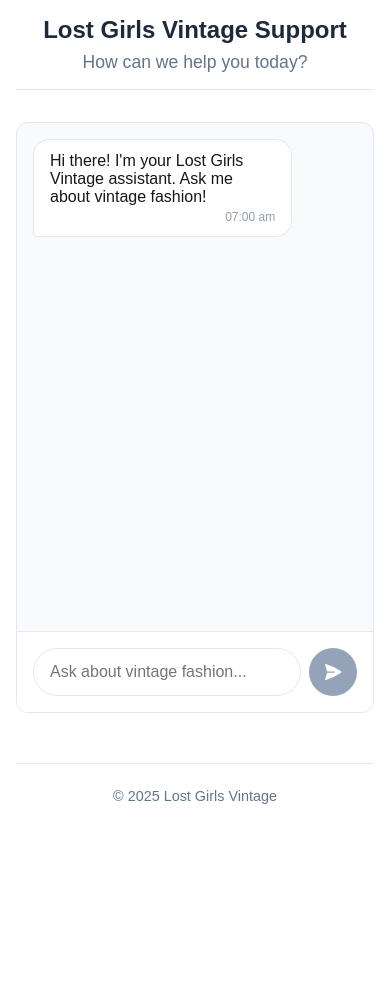
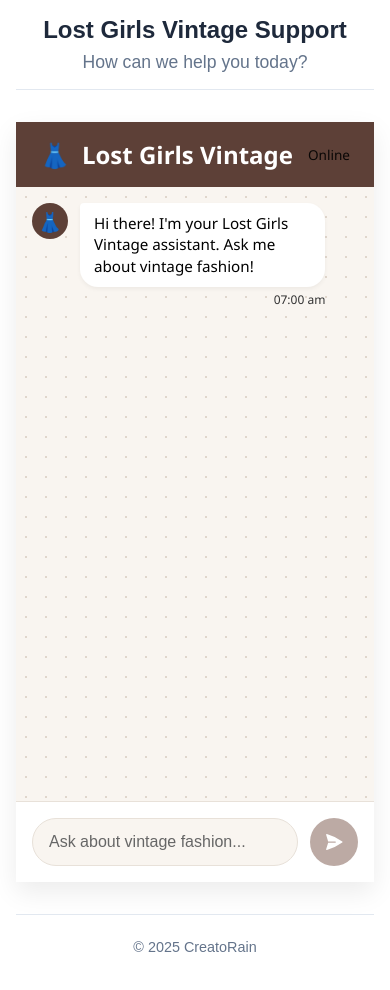
Before and after one commit to eaisdotinc/candidate-take-home, a Next.js app: page / in a window 390 px wide. Shown: the top 990 px of the page. Before the commit the page ends 844 px from the top, so only its background shows below. Built offline with nearby package versions, Linux system fonts and the light colour scheme.

Commit message:
Final Commit

```diff
--- a/src/app/globals.css
+++ b/src/app/globals.css
@@ -1,14 +1,4 @@
-:root {
-  --background: #ffffff;
-  --foreground: #171717;
-}
 
-@media (prefers-color-scheme: dark) {
-  :root {
-    /* --background: #0a0a0a; */
-    /* --foreground: #ededed;  */
-  }
-}
 
 html,
 body {
--- a/src/app/layout.tsx
+++ b/src/app/layout.tsx
@@ -14,7 +14,7 @@
 });
 
 export const metadata: Metadata = {
-  title: "Create Next App",
+  title: "CreatoRain + Vishal",
   description: "Generated by create next app",
 };
 
--- a/src/app/page.tsx
+++ b/src/app/page.tsx
@@ -13,7 +13,7 @@
         <ChatInterface/>
       </main>
       <footer className={styles.footer}>
-        <p>© {new Date().getFullYear()} Lost Girls Vintage</p>
+        <p>© {new Date().getFullYear()}  CreatoRain</p>
       </footer>
     </div>
   );
--- a/src/components/chat/ChatInterface.module.css
+++ b/src/components/chat/ChatInterface.module.css
@@ -1,171 +1,219 @@
+/* Main Container */
 .chatContainer {
   display: flex;
   flex-direction: column;
-  height: 70vh;
+  height: 80vh;
   max-width: 800px;
-  margin: 0 auto;
-  border: 1px solid #e2e8f0;
-  border-radius: 12px;
+  margin: 2rem auto;
+  border-radius: 16px;
   overflow: hidden;
-  background-color: #f8fafc;
+  box-shadow: 0 10px 25px rgba(0, 0, 0, 0.08);
+  background-color: #f9f5f0;
+  font-family: 'Segoe UI', Tahoma, Geneva, Verdana, sans-serif;
+  color: #000000;
 }
 
+/* Header */
+.chatHeader {
+  display: flex;
+  justify-content: space-between;
+  align-items: center;
+  padding: 1rem 1.5rem;
+  background-color: #5d4037;
+  color: white;
+}
+
+.branding {
+  display: flex;
+  align-items: center;
+  gap: 12px;
+}
+
+.logo {
+  font-size: 1.5rem;
+  color: white;
+}
+
+.status {
+  font-size: 0.85rem;
+  opacity: 0.9;
+  color: #000000;
+}
+
+ /* Messages Container  */
 .messagesContainer {
   flex: 1;
-  padding: 1rem;
+  padding: 1.5rem;
   overflow-y: auto;
   display: flex;
   flex-direction: column;
-  gap: 0.75rem;
+  gap: 1rem;
+  background-color: #f9f5f0;
+  background-image: radial-gradient(#e0d6cc 1px, transparent 1px);
+  background-size: 20px 20px;
 }
 
+/* Message Styles */
 .message {
+  display: flex;
   max-width: 80%;
-  padding: 0.75rem 1rem;
-  border-radius: 1rem;
-  position: relative;
+  gap: 12px;
+  animation: fadeIn 0.3s ease-out;
+  flex-shrink: 0;
+}
+
+@keyframes fadeIn {
+  from { opacity: 0; transform: translateY(10px); }
+  to { opacity: 1; transform: translateY(0); }
 }
 
 .botMessage {
   align-self: flex-start;
-  background-color: white;
-  border: 1px solid #e2e8f0;
-  border-bottom-left-radius: 0.25rem;
 }
 
 .userMessage {
   align-self: flex-end;
-  background-color: #3b82f6;
+  flex-direction: row-reverse;
+}
+
+.botAvatar {
+  width: 36px;
+  height: 36px;
+  border-radius: 50%;
+  background-color: #5d4037;
   color: white;
-  border-bottom-right-radius: 0.25rem;
+  display: flex;
+  align-items: center;
+  justify-content: center;
+  flex-shrink: 0;
+  font-size: 1.2rem;
 }
 
 .messageContent {
-  word-wrap: break-word;
+  display: flex;
+  flex-direction: column;
+  min-width: 0;
+}
+
+.messageText {
+  padding: 12px 16px;
+  border-radius: 18px;
+  line-height: 1.4;
+  word-break: break-word;
+  white-space: pre-wrap;
+}
+
+.botMessage .messageText {
+  background-color: white;
+  color: #000000;
+  border-top-left-radius: 4px;
+  box-shadow: 0 2px 4px rgba(0, 0, 0, 0.05);
+}
+
+.userMessage .messageText {
+  background-color: #5d4037;
+  color: white;
+  border-top-right-radius: 4px;
 }
 
 .timestamp {
   font-size: 0.75rem;
-  opacity: 0.7;
-  margin-top: 0.25rem;
-  text-align: right;
+  margin-top: 4px;
+  color: #333333;
+  align-self: flex-end;
 }
 
 .userMessage .timestamp {
   color: rgba(255, 255, 255, 0.7);
 }
 
-.botMessage .timestamp {
-  color: #64748b;
-}
-
+/* Input Area */
 .inputContainer {
   display: flex;
   padding: 1rem;
-  border-top: 1px solid #e2e8f0;
   background-color: white;
+  border-top: 1px solid #e8e1d9;
 }
 
 .inputContainer input {
   flex: 1;
-  padding: 0.75rem 1rem;
-  border: 1px solid #e2e8f0;
-  border-radius: 2rem;
-  margin-right: 0.5rem;
+  padding: 12px 20px;
+  border: 1px solid #e8e1d9;
+  border-radius: 24px;
+  margin-right: 12px;
   font-size: 1rem;
   outline: none;
-  transition: border-color 0.2s;
+  transition: all 0.3s ease;
+  background-color: #f9f5f0;
+  color: #000000;
+}
+
+.inputContainer input::placeholder {
+  color: #666666;
 }
 
 .inputContainer input:focus {
-  border-color: #3b82f6;
+  border-color: #5d4037;
+  box-shadow: 0 0 0 2px rgba(93, 64, 55, 0.2);
 }
 
-.inputContainer button {
-  width: 3rem;
-  height: 3rem;
+.sendButton {
+  width: 48px;
+  height: 48px;
   border: none;
   border-radius: 50%;
-  background-color: #3b82f6;
+  background-color: #5d4037;
   color: white;
   cursor: pointer;
   display: flex;
   align-items: center;
   justify-content: center;
-  transition: background-color 0.2s;
+  transition: all 0.3s ease;
 }
 
-.inputContainer button:disabled {
-  background-color: #94a3b8;
+.sendButton:hover:not(:disabled) {
+  background-color: #3e2723;
+  transform: scale(1.05);
+}
+
+.sendButton:disabled {
+  background-color: #bcaaa4;
   cursor: not-allowed;
 }
 
-.inputContainer button svg {
-  width: 1.25rem;
-  height: 1.25rem;
+.sendButton svg {
+  width: 20px;
+  height: 20px;
+  color: white;
+}
+
+
+.typingContainer {
+  padding: 8px 16px;
 }
 
 .typingIndicator {
   display: flex;
-  gap: 0.25rem;
-  padding: 0.5rem 0;
+  align-items: center;
+  gap: 6px;
 }
-
-.typingIndicator span {
-  height: 0.5rem;
-  width: 0.5rem;
-  background-color: #64748b;
-  border-radius: 50%;
-  display: inline-block;
-  animation: bounce 1.5s infinite ease-in-out;
+.typingText {
+  background-color: white;
+  padding: 12px;
+  border-radius: 30%;
 }
-
-.typingIndicator span:nth-child(2) {
-  animation-delay: 0.2s;
-}
-
-.typingIndicator span:nth-child(3) {
-  animation-delay: 0.4s;
-}
-
-@keyframes bounce {
-  0%, 60%, 100% {
-    transform: translateY(0);
-  }
-  30% {
-    transform: translateY(-0.25rem);
-  }
-}
-.typingIndicator {
-    display: flex;
-    align-items: center;
-    height: 24px;
-    padding: 8px 0;
-}
-
 .typingDot {
   width: 8px;
   height: 8px;
-    margin: 0 2px;
-    background-color: #666;
+  background-color: #7a6b5e;
   border-radius: 50%;
   display: inline-block;
-    animation: typingAnimation 1.4s infinite ease-in-out;
+  animation: bounce 1.4s infinite ease-in-out;
 }
 
-.typingDot:nth-child(1) {
-    animation-delay: 0s;
-}
 
-.typingDot:nth-child(2) {
-    animation-delay: 0.2s;
-}
 
-.typingDot:nth-child(3) {
-    animation-delay: 0.4s;
-}
-
-@keyframes typingAnimation {
+@keyframes bounce {
   0%, 60%, 100% {
     transform: translateY(0);
     opacity: 0.6;
@@ -175,3 +223,31 @@
     opacity: 1;
   }
 }
+
+/* Responsive Design */
+@media (max-width: 768px) {
+  .chatContainer {
+    height: 90vh;
+    margin: 0;
+    border-radius: 0;
+  }
+
+  .message {
+    max-width: 90%;
+  }
+}
+
+@media (max-width: 480px) {
+  .messagesContainer {
+    padding: 1rem;
+  }
+
+  .messageText {
+    padding: 10px 14px;
+    font-size: 0.95rem;
+  }
+
+  .inputContainer input {
+    padding: 10px 16px;
+  }
+}
--- a/src/components/chat/ChatInterface.tsx
+++ b/src/components/chat/ChatInterface.tsx
@@ -9,8 +9,6 @@
     isUser: boolean;
     timestamp: Date;
 };
-
-
 
 export default function ChatInterface() {
     const [messages, setMessages] = useState<Message[]>([
@@ -26,7 +24,7 @@
     const [isBotTyping, setIsBotTyping] = useState(false);
     const messagesEndRef = useRef<HTMLDivElement>(null);
 
-    // Auto-scroll to bottom when messages change
+    // Auto-scroll to bottom
     useEffect(() => {
         messagesEndRef.current?.scrollIntoView({ behavior: 'smooth' });
     }, [messages, isBotTyping]);
@@ -51,8 +49,8 @@
         setIsBotTyping(true);
 
         try {
-            // Simulate typing delay before making the request
-            await new Promise(resolve => setTimeout(resolve, 500));
+            //   typing delay before making the request
+            await new Promise(resolve => setTimeout(resolve, 800));
 
             const response = await fetch(`/api?q=${encodeURIComponent(inputValue)}`, {
                 method: 'GET',
@@ -72,8 +70,8 @@
                 throw new Error(data.error);
             }
 
-            // Simulate typing delay before showing response
-            await new Promise(resolve => setTimeout(resolve, 0+ 0));
+            //  typing delay before showing response
+            await new Promise(resolve => setTimeout(resolve, 1000 + Math.random() * 1000));
 
             setMessages((prev) => [
                 ...prev,
@@ -103,13 +101,27 @@
 
     return (
         <div className={styles.chatContainer}>
+            <div className={styles.chatHeader}>
+                <div className={styles.branding}>
+                    <div className={styles.logo}>👗</div>
+                    <h2>Lost Girls Vintage</h2>
+                </div>
+                <div className={styles.status}>
+                    {isBotTyping ? 'Assistant is typing...' : 'Online'}
+                </div>
+            </div>
+
             <div className={styles.messagesContainer}>
                 {messages.map((message) => (
                     <div
                         key={message.id}
                         className={`${styles.message} ${message.isUser ? styles.userMessage : styles.botMessage}`}
                     >
-                        <div className={styles.messageContent}>{message.text}</div>
+                        {!message.isUser && (
+                            <div className={styles.botAvatar}>👗</div>
+                        )}
+                        <div className={styles.messageContent}>
+                            <div className={styles.messageText}>{message.text}</div>
                             <div className={styles.timestamp}>
                                 {message.timestamp.toLocaleTimeString('en-US', {
                                     hour: '2-digit',
@@ -118,9 +130,9 @@
                                 }).toLowerCase()}
                             </div>
                         </div>
+                    </div>
                 ))}
 
-                {/* Enhanced typing indicator */}
               {isBotTyping && (
                     <div className={`${styles.message} ${styles.botMessage}`}>
                         <div className={styles.typingContainer}>
@@ -150,6 +162,7 @@
                     onClick={handleSend}
                     disabled={isLoading || !inputValue.trim()}
                     aria-label="Send message"
+                    className={styles.sendButton}
                 >
                     <svg
                         xmlns="http://www.w3.org/2000/svg"
```
Also changed, not shown: src/app/api/route.ts (+0 -22 lines). Lines whose indentation alone changed are shown as unchanged.
